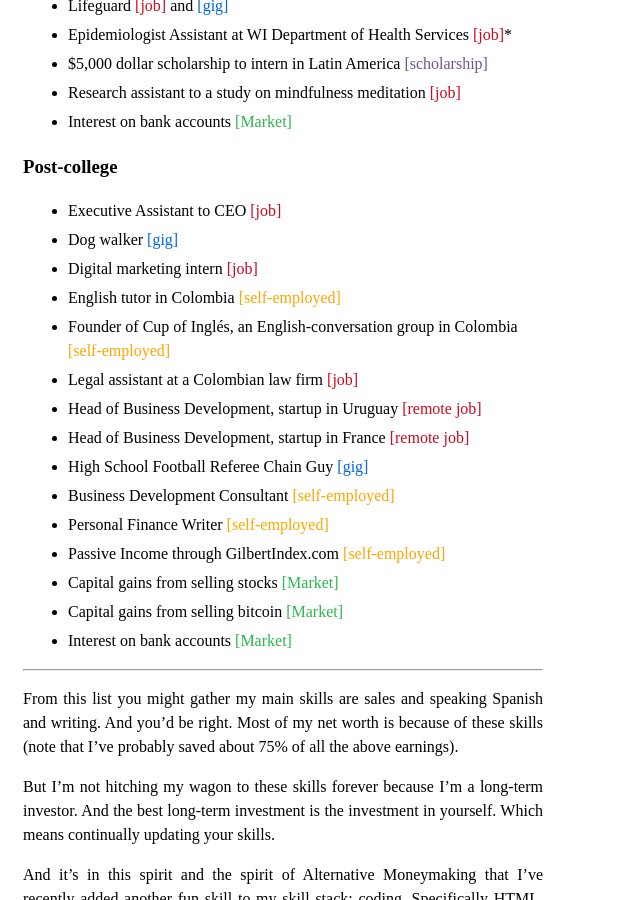
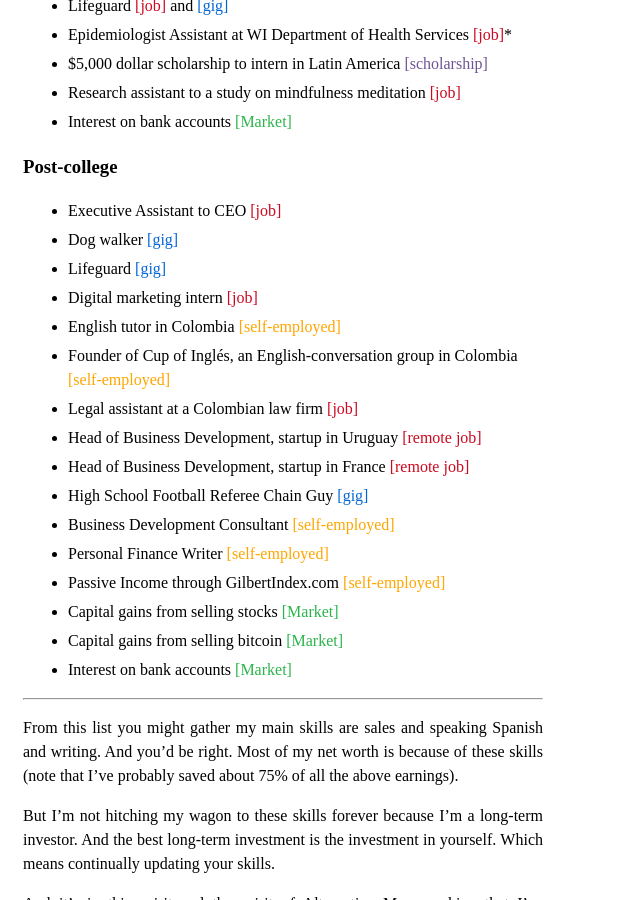
Before and after one commit to danilosierrac/gilbert-index, a Jekyll site: the page built from _posts/2017-07-21-moneymaking.md, in a window 1280 px wide and 900 px high, scrolled down 584 px. Shown: the whole window, without its empty margins (0-640 px from the left). Built offline with Jekyll 4.4.1, drawn with Linux system fonts in a browser that asks for light colours.

Commit message:
article: Edited moneymaking

```diff
--- a/_posts/2017-07-21-moneymaking.md
+++ b/_posts/2017-07-21-moneymaking.md
@@ -11,7 +11,7 @@ I’m an Alternative Moneymaker, meaning someone who earns money in non-traditio
 
 * Beach club bellboy <span style="color:#CC0921">[job]</span>
 * Babysitter <span style="color:#0366D6">[gig]</span>
-* Lifeguard   <span style="color:#CC0921">[job]</span> and <span style="color:#0366D6">[gig]</span>
+* Lifeguard <span style="color:#CC0921">[job]</span> and <span style="color:#0366D6">[gig]</span>
 * Dog waste management servicer (aka Pooper Scooper)  <span style="color:#CC0921">[job]</span>
 * Pizza delivery man <span style="color:#CC0921">[job]</span>
 
@@ -27,6 +27,7 @@ I’m an Alternative Moneymaker, meaning someone who earns money in non-traditio
 
 * Executive Assistant to CEO <span style="color:#CC0921">[job]</span>
 * Dog walker <span style="color:#0366D6">[gig]</span>
+* Lifeguard  <span style="color:#0366D6">[gig]</span>
 * Digital marketing intern <span style="color:#CC0921">[job]</span>
 * English tutor in Colombia <span style="color:#FFA500">[self-employed]</span>
 * Founder of Cup of <span lang="es">Inglés</span>, an English-conversation group in Colombia <span style="color:#FFA500">[self-employed]</span>
```
